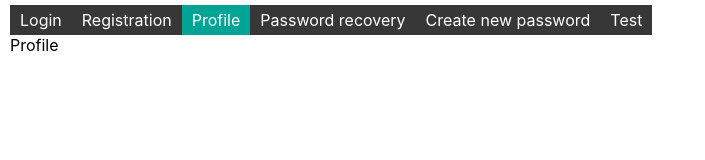
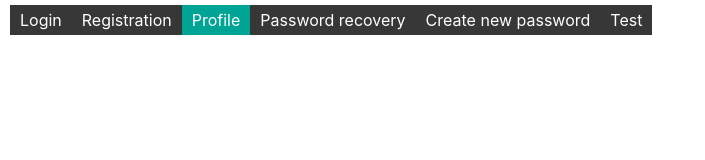
Before and after one commit to BrilAlex/study-cards, a React (Create React App) app: page /#/profile in a window 1280 px wide. Shown: the top 160 px of the page, without its empty margins (0-705 px from the left). Built offline with nearby package versions, Linux system fonts and the light colour scheme.

Commit message:
changes profile

```diff
--- a/src/sc1-main/m2-bll/store.ts
+++ b/src/sc1-main/m2-bll/store.ts
@@ -1,4 +1,4 @@
-import {applyMiddleware, combineReducers, createStore} from "redux";
+import {applyMiddleware, combineReducers, legacy_createStore as createStore} from "redux";
 import {LoginActionsType, loginReducer} from "../../sc2-features/f1-auth/Login/loginReducer";
 import {
   RegistrationActionsType,
--- a/src/sc2-features/f2-profile/Profile.tsx
+++ b/src/sc2-features/f2-profile/Profile.tsx
@@ -1,5 +1,9 @@
+import React from 'react';
+
 export const Profile = () => {
   return (
-    <div>Profile</div>
+    <div>
+
+    </div>
   );
 };
```
